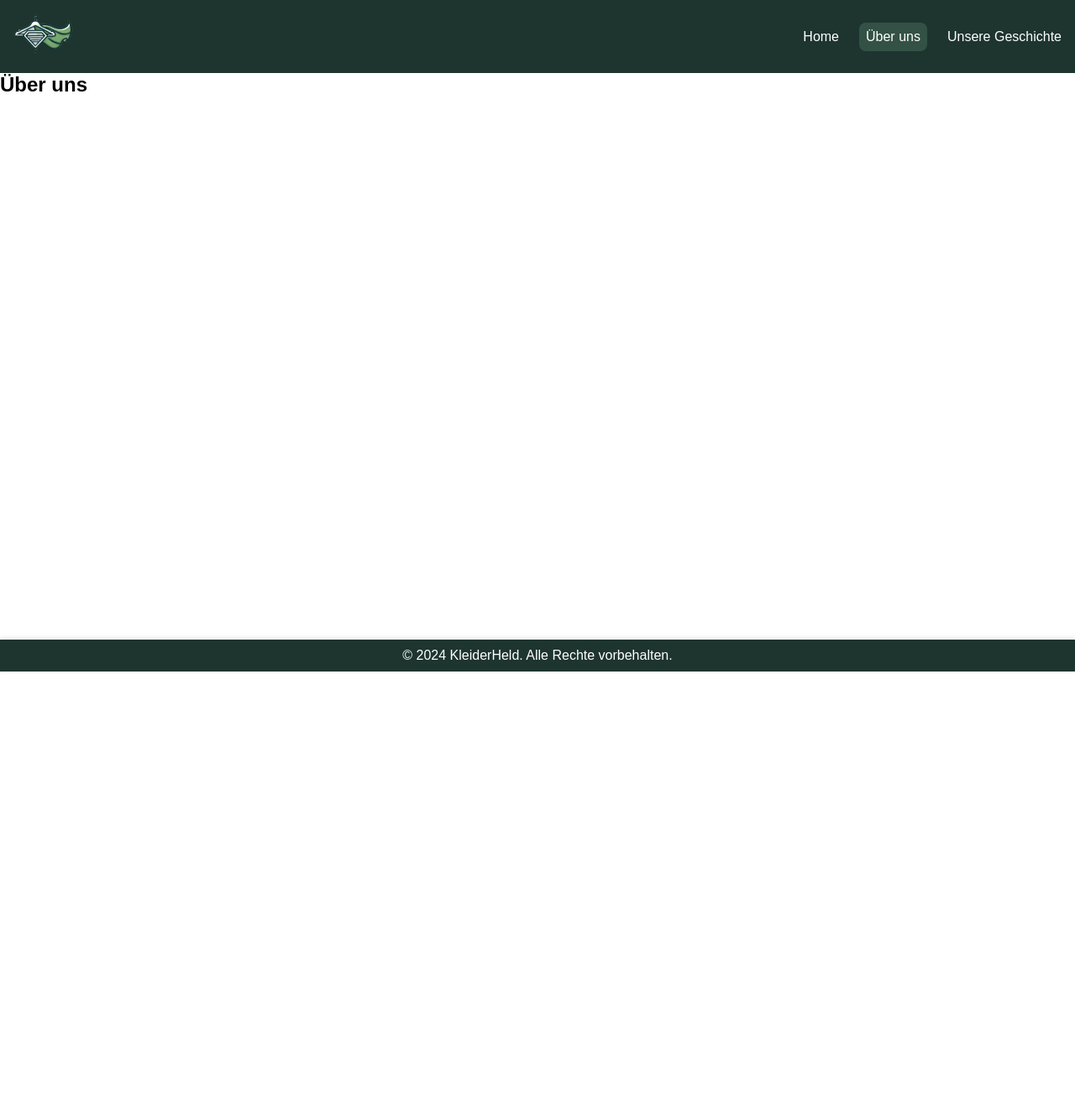
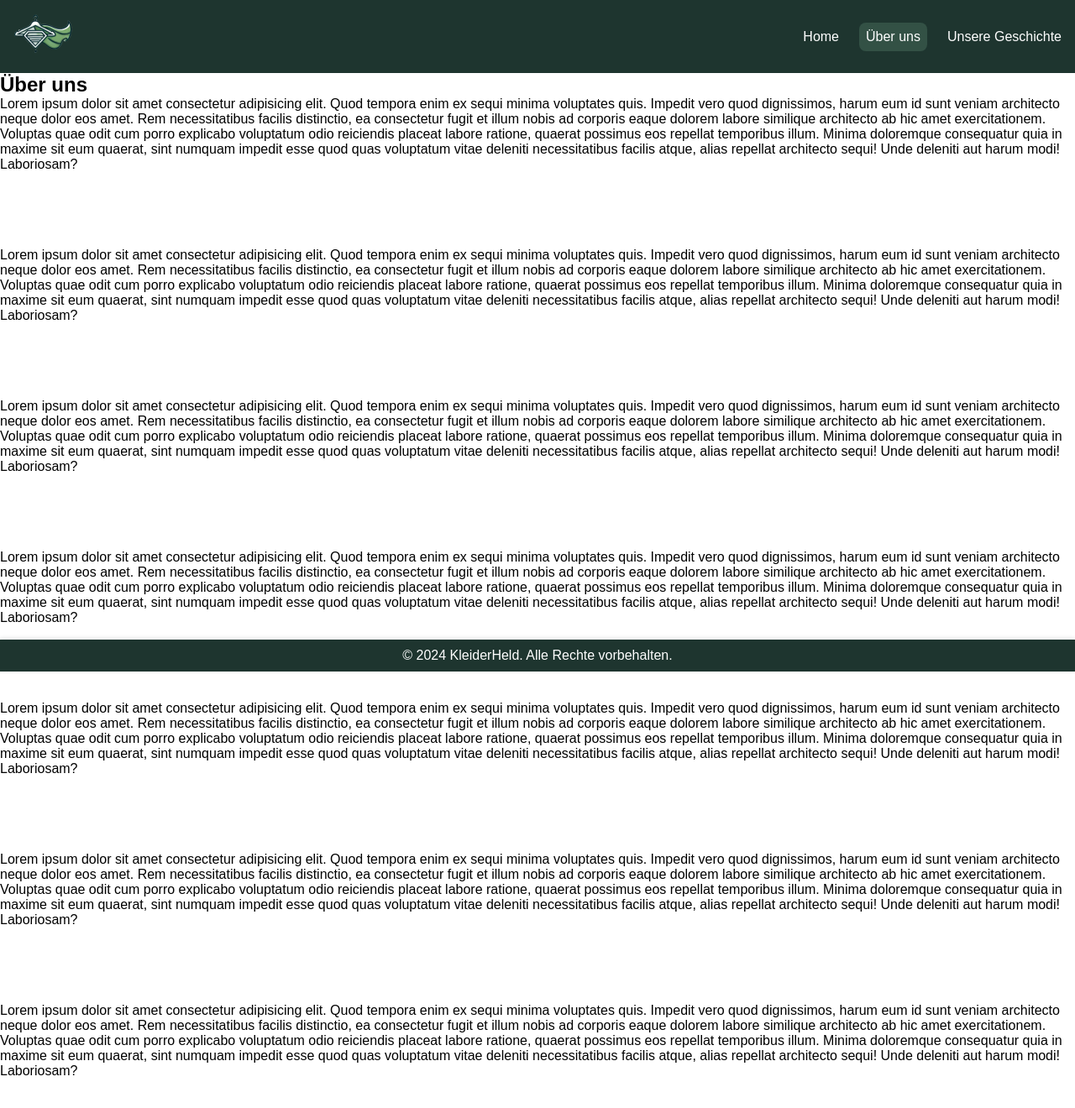
Before and after one commit to itzwich1/kleiderspenden_registrierung, a React (Create React App) app: page /UeberUns in a window 1280 px wide. Shown: the top 1320 px of the page at 84% size. Before the commit the page ends 800 px from the top, so only its background shows below. Built offline with nearby package versions, Linux system fonts and the light colour scheme.

Commit message:
Home Seite angefangen

```diff
--- a/src/App.js
+++ b/src/App.js
@@ -2,7 +2,7 @@ import { BrowserRouter, Routes, Route } from "react-router-dom";
 import "./App.css";
 
 import Header from "./components/Header/Header";
-import Home from "./pages/home";
+import Home from "./pages/Home/Home";
 import UeberUns from "./pages/ueberuns";
 import UnsereGeschichte from "./pages/unseregeschichte";
 import Footer from "./components/Footer/Footer";
--- /dev/null
+++ b/src/pages/Home/Home.css
@@ -0,0 +1,25 @@
+.Home {
+    display: flex;
+    justify-content: center;
+    align-items: center;
+    height: 100vh;
+    margin: 0;
+    background-color: #f9f9f9;
+    font-family: Arial, sans-serif;
+  }
+
+  .centered-content {
+    text-align: center;
+  }
+
+  .logo {
+    width: 350px; /* Passe die Größe des Logos an */
+    height: auto;
+    margin-bottom: 20px;
+    margin-top: 150px;
+  }
+
+  .text {
+    font-size: 1.2rem;
+    color: #333;
+  }
--- /dev/null
+++ b/src/pages/Home/Home.jsx
@@ -0,0 +1,23 @@
+import React, { Component } from "react";
+import "./Home.css";
+import logo from "../../images/KleiderHeld_mit_Schriftzug.png";
+//import {StyleSheet, Button, View, Text, Alert} from 'react-native';
+
+class Home extends Component {
+  state = {};
+  render() {
+    return (
+      <div className="App">
+        <div className="centered-content">
+          <img src={logo} alt="Logo" className="logo" />
+          <p className="text">
+            Willkommen auf meiner Webseite! Hier findest du spannende Inhalte.
+          </p>
+        </div>
+
+      </div>
+    );
+  }
+}
+
+export default Home;
--- a/src/pages/home.jsx
+++ /dev/null
@@ -1,10 +0,0 @@
-import React, { Component } from 'react';
-
-class Home extends Component {
-    state = {  }
-    render() {
-        return (<h2>Home Page</h2>);
-    }
-}
-
-export default Home;
--- a/src/pages/ueberuns.jsx
+++ b/src/pages/ueberuns.jsx
@@ -1,10 +1,106 @@
-import React, { Component } from 'react';
+import React, { Component } from "react";
 
 class UeberUns extends Component {
-    state = {  }
-    render() {
-        return (<h2>Über uns</h2>);
-    }
+  state = {};
+  render() {
+    return (
+      <div>
+        <h2>Über uns</h2>
+
+        <p>
+          Lorem ipsum dolor sit amet consectetur adipisicing elit. Quod tempora
+          enim ex sequi minima voluptates quis. Impedit vero quod dignissimos,
+          harum eum id sunt veniam architecto neque dolor eos amet. Rem
+          necessitatibus facilis distinctio, ea consectetur fugit et illum nobis
+          ad corporis eaque dolorem labore similique architecto ab hic amet
+          exercitationem. Voluptas quae odit cum porro explicabo voluptatum odio
+          reiciendis placeat labore ratione, quaerat possimus eos repellat
+          temporibus illum. Minima doloremque consequatur quia in maxime sit eum
+          quaerat, sint numquam impedit esse quod quas voluptatum vitae deleniti
+          necessitatibus facilis atque, alias repellat architecto sequi! Unde
+          deleniti aut harum modi! Laboriosam?
+        </p><br/><br/><br/><br/><br/>
+        <p>
+          Lorem ipsum dolor sit amet consectetur adipisicing elit. Quod tempora
+          enim ex sequi minima voluptates quis. Impedit vero quod dignissimos,
+          harum eum id sunt veniam architecto neque dolor eos amet. Rem
+          necessitatibus facilis distinctio, ea consectetur fugit et illum nobis
+          ad corporis eaque dolorem labore similique architecto ab hic amet
+          exercitationem. Voluptas quae odit cum porro explicabo voluptatum odio
+          reiciendis placeat labore ratione, quaerat possimus eos repellat
+          temporibus illum. Minima doloremque consequatur quia in maxime sit eum
+          quaerat, sint numquam impedit esse quod quas voluptatum vitae deleniti
+          necessitatibus facilis atque, alias repellat architecto sequi! Unde
+          deleniti aut harum modi! Laboriosam?
+        </p><br/><br/><br/><br/><br/>
+        <p>
+          Lorem ipsum dolor sit amet consectetur adipisicing elit. Quod tempora
+          enim ex sequi minima voluptates quis. Impedit vero quod dignissimos,
+          harum eum id sunt veniam architecto neque dolor eos amet. Rem
+          necessitatibus facilis distinctio, ea consectetur fugit et illum nobis
+          ad corporis eaque dolorem labore similique architecto ab hic amet
+          exercitationem. Voluptas quae odit cum porro explicabo voluptatum odio
+          reiciendis placeat labore ratione, quaerat possimus eos repellat
+          temporibus illum. Minima doloremque consequatur quia in maxime sit eum
+          quaerat, sint numquam impedit esse quod quas voluptatum vitae deleniti
+          necessitatibus facilis atque, alias repellat architecto sequi! Unde
+          deleniti aut harum modi! Laboriosam?
+        </p><br/><br/><br/><br/><br/>
+        <p>
+          Lorem ipsum dolor sit amet consectetur adipisicing elit. Quod tempora
+          enim ex sequi minima voluptates quis. Impedit vero quod dignissimos,
+          harum eum id sunt veniam architecto neque dolor eos amet. Rem
+          necessitatibus facilis distinctio, ea consectetur fugit et illum nobis
+          ad corporis eaque dolorem labore similique architecto ab hic amet
+          exercitationem. Voluptas quae odit cum porro explicabo voluptatum odio
+          reiciendis placeat labore ratione, quaerat possimus eos repellat
+          temporibus illum. Minima doloremque consequatur quia in maxime sit eum
+          quaerat, sint numquam impedit esse quod quas voluptatum vitae deleniti
+          necessitatibus facilis atque, alias repellat architecto sequi! Unde
+          deleniti aut harum modi! Laboriosam?
+        </p><br/><br/><br/><br/><br/>
+        <p>
+          Lorem ipsum dolor sit amet consectetur adipisicing elit. Quod tempora
+          enim ex sequi minima voluptates quis. Impedit vero quod dignissimos,
+          harum eum id sunt veniam architecto neque dolor eos amet. Rem
+          necessitatibus facilis distinctio, ea consectetur fugit et illum nobis
+          ad corporis eaque dolorem labore similique architecto ab hic amet
+          exercitationem. Voluptas quae odit cum porro explicabo voluptatum odio
+          reiciendis placeat labore ratione, quaerat possimus eos repellat
+          temporibus illum. Minima doloremque consequatur quia in maxime sit eum
+          quaerat, sint numquam impedit esse quod quas voluptatum vitae deleniti
+          necessitatibus facilis atque, alias repellat architecto sequi! Unde
+          deleniti aut harum modi! Laboriosam?
+        </p><br/><br/><br/><br/><br/>
+        <p>
+          Lorem ipsum dolor sit amet consectetur adipisicing elit. Quod tempora
+          enim ex sequi minima voluptates quis. Impedit vero quod dignissimos,
+          harum eum id sunt veniam architecto neque dolor eos amet. Rem
+          necessitatibus facilis distinctio, ea consectetur fugit et illum nobis
+          ad corporis eaque dolorem labore similique architecto ab hic amet
+          exercitationem. Voluptas quae odit cum porro explicabo voluptatum odio
+          reiciendis placeat labore ratione, quaerat possimus eos repellat
+          temporibus illum. Minima doloremque consequatur quia in maxime sit eum
+          quaerat, sint numquam impedit esse quod quas voluptatum vitae deleniti
+          necessitatibus facilis atque, alias repellat architecto sequi! Unde
+          deleniti aut harum modi! Laboriosam?
+        </p><br/><br/><br/><br/><br/>
+        <p>
+          Lorem ipsum dolor sit amet consectetur adipisicing elit. Quod tempora
+          enim ex sequi minima voluptates quis. Impedit vero quod dignissimos,
+          harum eum id sunt veniam architecto neque dolor eos amet. Rem
+          necessitatibus facilis distinctio, ea consectetur fugit et illum nobis
+          ad corporis eaque dolorem labore similique architecto ab hic amet
+          exercitationem. Voluptas quae odit cum porro explicabo voluptatum odio
+          reiciendis placeat labore ratione, quaerat possimus eos repellat
+          temporibus illum. Minima doloremque consequatur quia in maxime sit eum
+          quaerat, sint numquam impedit esse quod quas voluptatum vitae deleniti
+          necessitatibus facilis atque, alias repellat architecto sequi! Unde
+          deleniti aut harum modi! Laboriosam?
+        </p><br/><br/><br/><br/><br/>
+      </div>
+    );
+  }
 }
 
 export default UeberUns;
```
Also changed, not shown: src/images/KleiderHeld_mit_Schriftzug.png (added).
